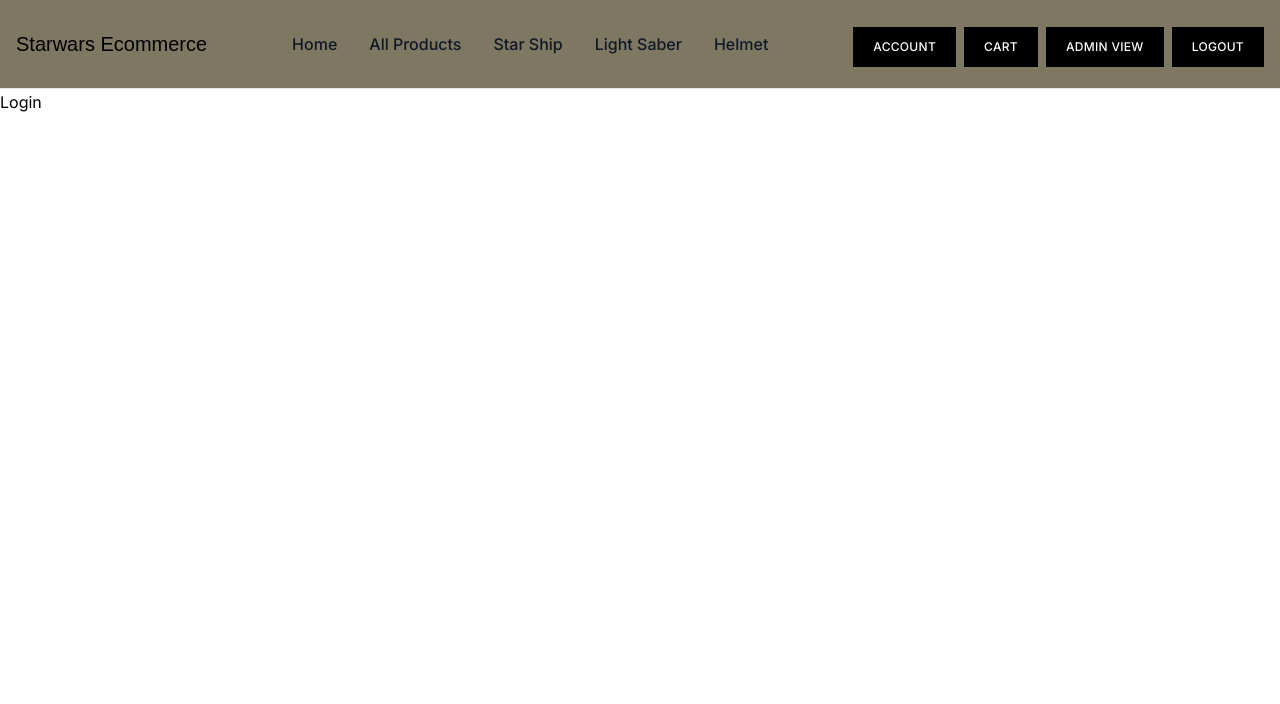
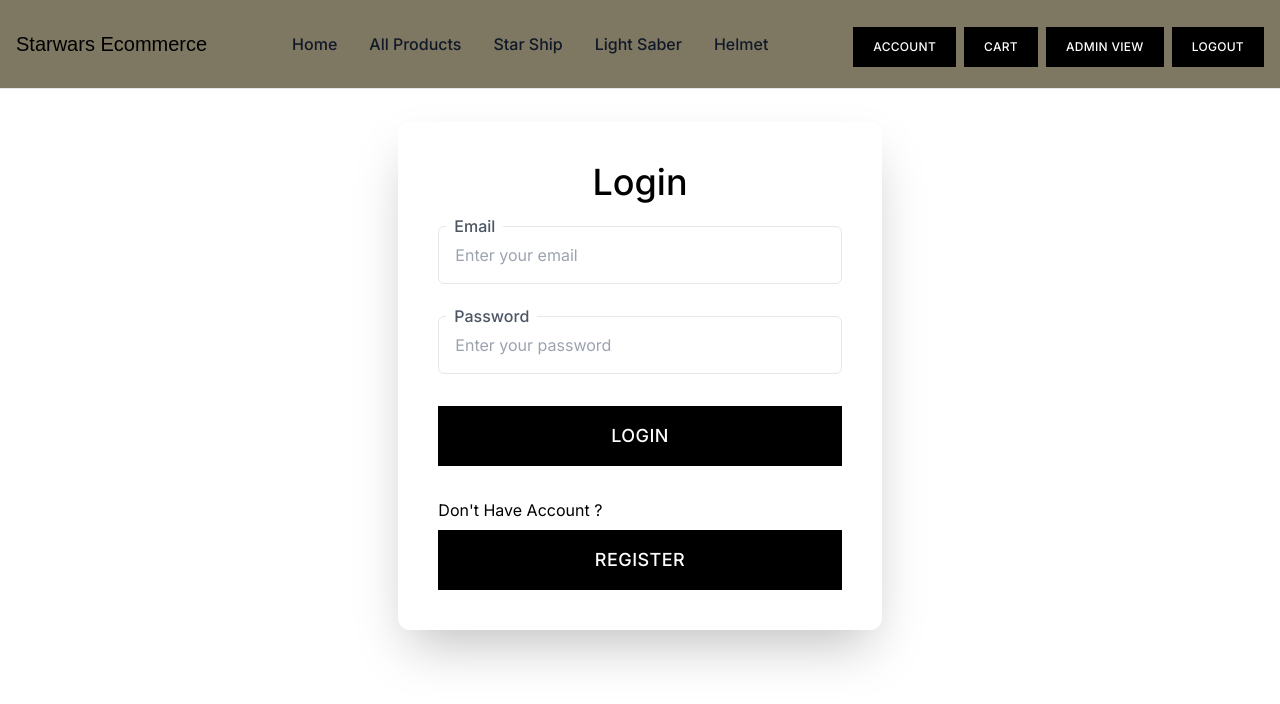
Before and after one commit to peekice/Starwars-ecommerce, a Next.js app: page /login in a window 1280 px wide. Shown: the top 704 px of the page. Built offline with nearby package versions, Linux system fonts and the light colour scheme; a web font is replaced by a local one.

Commit message:
Add login page

```diff
--- a/src/app/login/page.js
+++ b/src/app/login/page.js
@@ -1,6 +1,45 @@
 'use client'
-export default function Login(){
-    return(
-        <div className="bg-white relative">Login</div>
+import {loginFormControls, LoginFormControls, registrationFormControls} from "@/utils";
+import InputComponent from "@/components/FormElements/InputComponent";
+import {useRouter} from "next/navigation";
+
+export default function Login() {
+
+    const router = useRouter()
+
+    return (
+        <div className="bg-white relative">
+            <div
+                className="flex flex-col items-center justify-between pt-0 pr-10 pb-0 pl-10 mt-8 mr-auto xl:px-5 lg:flex-row">
+                <div className="flex flex-cole justify-center items-center w-full pr-10 pl-10 lg:flex-row">
+                    <div className="w-full mt-10 mr-0 mb-0 ml-0 relative max-w-2xl lg:mt-0 lg:w-5/12">
+                        <div
+                            className="flex flex-col items-center justify-start pt-10 pr-10 pb-10 pl-10 bg-white shadow-2xl rounded-xl relative z-10">
+                            <p className="w-full text-4xl font-medium text-center">
+                                Login
+                            </p>
+                            <div className="w-full mt-6 mr-0 mb-0 ml-0 relative space-y-8">
+                                {loginFormControls.map(controlItem =>
+                                    <InputComponent
+                                        type={controlItem.type}
+                                        placeholder={controlItem.placeholder}
+                                        label={controlItem.label}/>
+                                )
+                                }
+                                <button
+                                    className="inline-flex w-full items-center justify-center bg-black px-6 py-4 text-lg text-white transition-all duration-200 ease-in-out focus:shadow font-medium uppercase tracking-wide">Login
+                                </button>
+                                <div className="flex flex-col gap-2">
+                                    <p>Don't Have Account ?</p>
+                                    <button
+                                        className="inline-flex w-full items-center justify-center bg-black px-6 py-4 text-lg text-white transition-all duration-200 ease-in-out focus:shadow font-medium uppercase tracking-wide" onClick={() => router.push("/register")}>Register
+                                    </button>
+                                </div>
+                            </div>
+                        </div>
+                    </div>
+                </div>
+            </div>
+        </div>
     )
 }
--- a/src/app/register/page.js
+++ b/src/app/register/page.js
@@ -4,26 +4,32 @@
 import InputComponent from "@/components/FormElements/InputComponent";
 
 const isRegistered = false
-export default function Register(){
-    return(
+export default function Register() {
+    return (
         <div className="bg-white relative">
-            <div className="flex flex-col items-center justify-between pt-0 pr-10 pb-0 pl-10 mt-8 mr-auto xl:px-5 lg:flex-row">
+            <div
+                className="flex flex-col items-center justify-between pt-0 pr-10 pb-0 pl-10 mt-8 mr-auto xl:px-5 lg:flex-row">
                 <div className="flex flex-cole justify-center items-center w-full pr-10 pl-10 lg:flex-row">
                     <div className="w-full mt-10 mr-0 mb-0 ml-0 relative max-w-2xl lg:mt-0 lg:w-5/12">
-                        <div className="flex flex-col items-center justify-start pt-10 pr-10 pb-10 pl-10 bg-white shadow-2xl rounded-xl relative z-10">
+                        <div
+                            className="flex flex-col items-center justify-start pt-10 pr-10 pb-10 pl-10 bg-white shadow-2xl rounded-xl relative z-10">
                             <p className="w-full text-4xl font-medium text-center">{
-                                isRegistered? "Registraration Successful !!!": "Sign Up"
+                                isRegistered ? "Registraration Successful !!!" : "Sign Up"
                             }</p>
                             {
-                                isRegistered? <button className="inline-flex w-full items-center justify-center bg-black px-6 py-4 text-lg text-white transition-all duration-200 ease-in-out focus:shadow font-medium uppercase tracking-wide">Login</button>
-                                    :<div className="w-full mt-6 mr-0 mb-0 ml-0 relative space-y-8">
+                                isRegistered ? <button
+                                        className="inline-flex w-full items-center justify-center bg-black px-6 py-4 text-lg text-white transition-all duration-200 ease-in-out focus:shadow font-medium uppercase tracking-wide">Login</button>
+                                    : <div className="w-full mt-6 mr-0 mb-0 ml-0 relative space-y-8">
                                         {registrationFormControls.map(controlItem =>
                                             <InputComponent
-                                            type={controlItem.type}
-                                            placeholder={controlItem.placeholder}
-                                            label={controlItem.label}/>
+                                                type={controlItem.type}
+                                                placeholder={controlItem.placeholder}
+                                                label={controlItem.label}/>
                                         )
                                         }
+                                        <button
+                                            className="inline-flex w-full items-center justify-center bg-black px-6 py-4 text-lg text-white transition-all duration-200 ease-in-out focus:shadow font-medium uppercase tracking-wide">Register
+                                        </button>
                                     </div>
                             }
                         </div>
--- a/src/utils/index.js
+++ b/src/utils/index.js
@@ -59,3 +59,18 @@
         label : 'Password',
     },
 ]
+
+export const loginFormControls = [
+    {
+        id: 'email',
+        type : 'email',
+        placeholder : "Enter your email",
+        label : 'Email',
+    },
+    {
+        id: 'password',
+        type : 'password',
+        placeholder : "Enter your password",
+        label : 'Password',
+    },
+]
```
